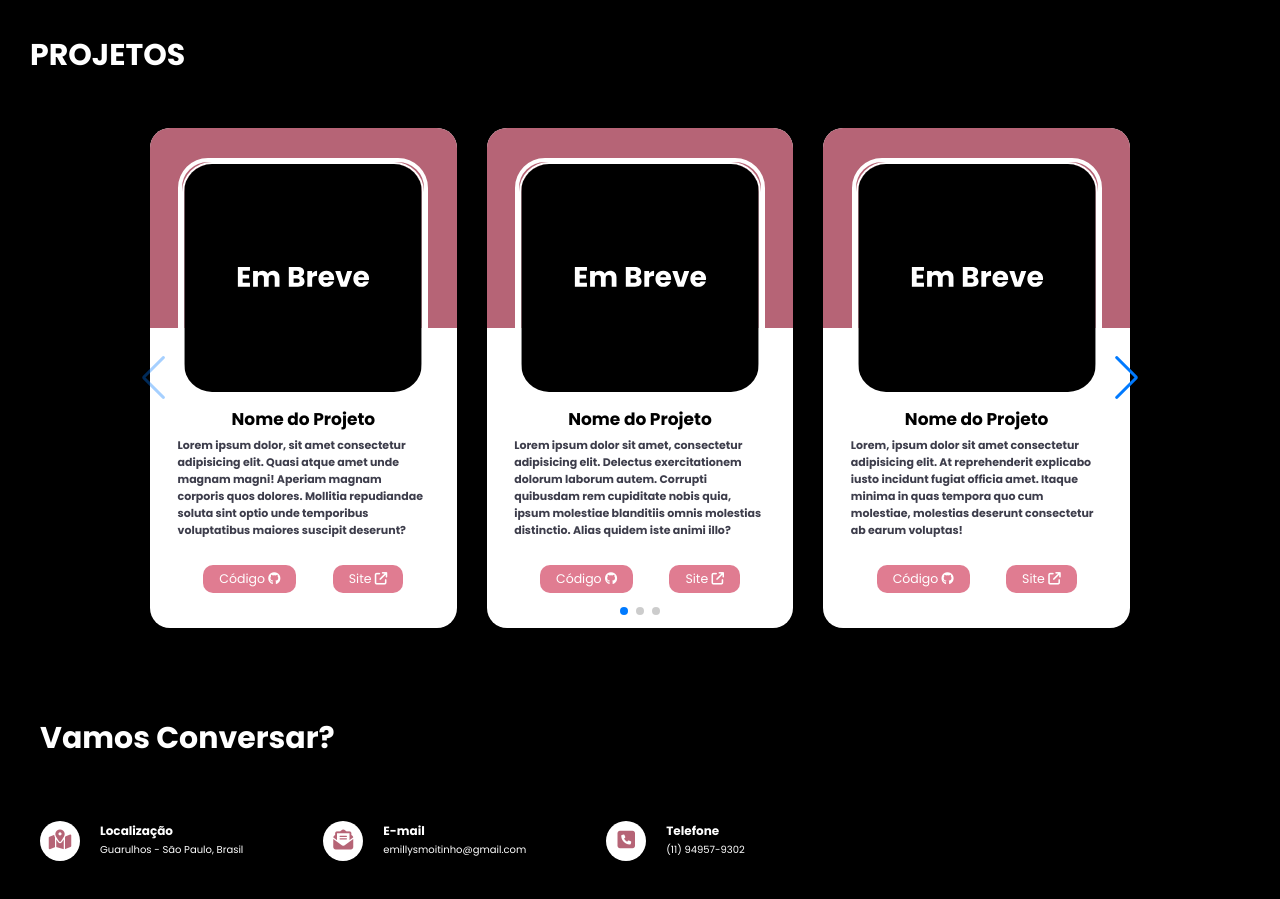
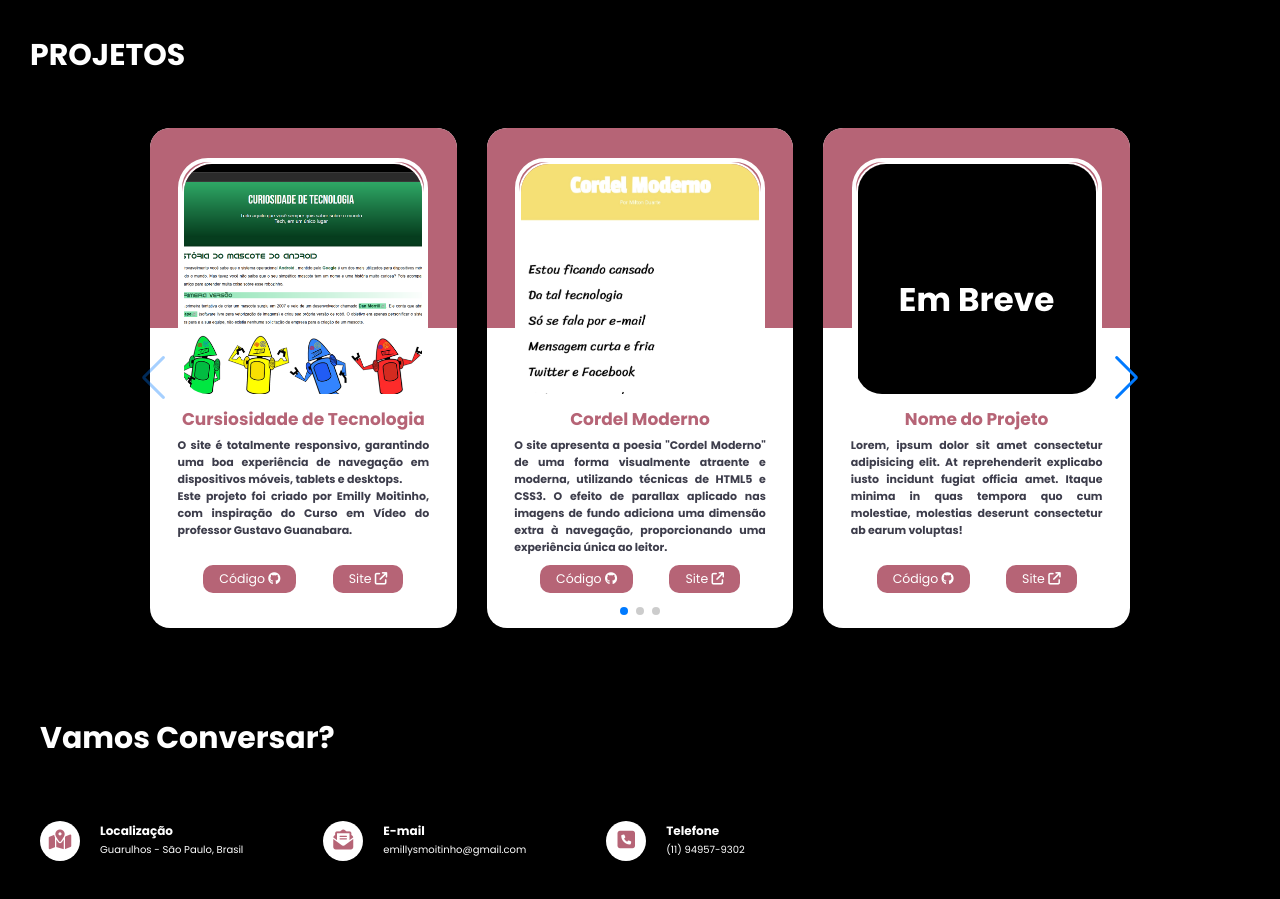
Before and after one commit to EmillysMoitinho/portfolio-emilly, a plain HTML site: page index.html in a window 1280 px wide. Shown: the part 1657-2556 px from the top of the page. Drawn offline with nearby package versions, Linux system fonts and the light colour scheme.

Commit message:
add project

```diff
--- a/index.html
+++ b/index.html
@@ -72,7 +72,7 @@
 
     <div class="person-background">
       <div class="wrapper-profile-photo">
-        <img class="profile-photo" src="img/emilly.jpg" alt="foto-ivojr">
+        <img class="profile-photo" src="img/emilly.JPG" alt="foto-ivojr">
       </div>
 
       <div class="links">
@@ -132,45 +132,47 @@
 
         <div class="swiper-wrapper">
 
-          <div class="swiper-slide card-project">
+          <div class="swiper-slide card-project green">
             <div class="image-project">
-              <a href="/">
-                <img src="svg/em-breve.svg" alt="img-breve">
+              <a href="https://emillysmoitinho.github.io/projeto-android/" target="_blank">
+                <img src="img/projeto-android.png" alt="Cursiosidade de Tecnologia">
               </a>
             </div>
 
-            <span>Nome do Projeto</span>
+            <span class="name-green">Cursiosidade de Tecnologia</span>
 
-            <p>Lorem ipsum dolor, sit amet consectetur adipisicing elit. Quasi atque amet unde magnam magni! Aperiam magnam corporis quos dolores. Mollitia repudiandae soluta sint optio unde temporibus voluptatibus maiores suscipit deserunt?</p>
+            <p>O site é totalmente responsivo, garantindo uma boa experiência de navegação em dispositivos móveis, tablets e desktops. <br> Este projeto foi criado por Emilly Moitinho, com inspiração do Curso em Vídeo do professor Gustavo Guanabara.
+            </p>
 
             <div class="cta-project">
-              <a href="/">
+              <a href="https://github.com/EmillysMoitinho/projeto-android" target="_blank">
                 Código
                 <i class="fa-brands fa-github"></i>
               </a>
-              <a href="/">
+              <a href="https://emillysmoitinho.github.io/projeto-android/" target="_blank">
                 Site
                 <i class="fa-solid fa-arrow-up-right-from-square"></i>
               </a>
             </div>
+
           </div>
-          <div class="swiper-slide card-project">
+          <div class="swiper-slide card-project" class="yellow">
             <div class="image-project">
-              <a href="/">
-                <img src="svg/em-breve.svg" alt="img-conversor">
+              <a href="https://emillysmoitinho.github.io/cordel-moderno/" target="_blank">
+                <img src="img/cordel-moderno.jpeg" alt="cordel moderno">
               </a>
             </div>
 
-            <span>Nome do Projeto</span>
+            <span>Cordel Moderno</span>
 
-            <p>Lorem ipsum dolor sit amet, consectetur adipisicing elit. Delectus exercitationem dolorum laborum autem. Corrupti quibusdam rem cupiditate nobis quia, ipsum molestiae blanditiis omnis molestias distinctio. Alias quidem iste animi illo?</p>
+            <p>O site apresenta a poesia "Cordel Moderno" de uma forma visualmente atraente e moderna, utilizando técnicas de HTML5 e CSS3. O efeito de parallax aplicado nas imagens de fundo adiciona uma dimensão extra à navegação, proporcionando uma experiência única ao leitor.</p>
 
             <div class="cta-project">
-              <a href="/">
+              <a href="https://github.com/EmillysMoitinho/cordel-moderno" target="_blank">
                 Código
                 <i class="fa-brands fa-github"></i>
               </a>
-              <a href="/">
+              <a href="https://emillysmoitinho.github.io/cordel-moderno/" target="_blank">
                 Site
                 <i class="fa-solid fa-arrow-up-right-from-square"></i>
               </a>
--- a/style.css
+++ b/style.css
@@ -722,6 +722,11 @@ body {
 
 }
 
+
+span.name-green {
+  color: #64b66f;
+}
+
 .card-project::after {
   content: "";
   position: absolute;
@@ -754,13 +759,15 @@ body {
 }
 
 .image-project a img {
-  height: 100%;
+  height: 120%;
   width: 100%;
   object-fit: cover;
+  background-position: top;
   border-radius: 30px;
   position: absolute;
   top: 0;
   left: 0;
+
 
   border: 2px solid #FFFFFF;
 
@@ -773,7 +780,7 @@ body {
 }
 
 .card-project span {
-  color: #000000;
+  color: #B66476;
   font-weight: bold;
   font-size: 1.7rem;
 
@@ -785,6 +792,7 @@ body {
   font-weight: bold;
   font-size: 1.1rem;
   margin: 0rem .75rem;
+  text-align: justify;
 }
 
 .cta-project {
@@ -801,7 +809,7 @@ body {
 
   font-size: 1.25rem;
   color: #FFFFFF;
-  background: #E07C91;
+  background: #B66476;
 
   border-radius: 10px;
 
```
Also changed, not shown: img/cordel-moderno.jpeg (added), img/projeto-android.png (added).
